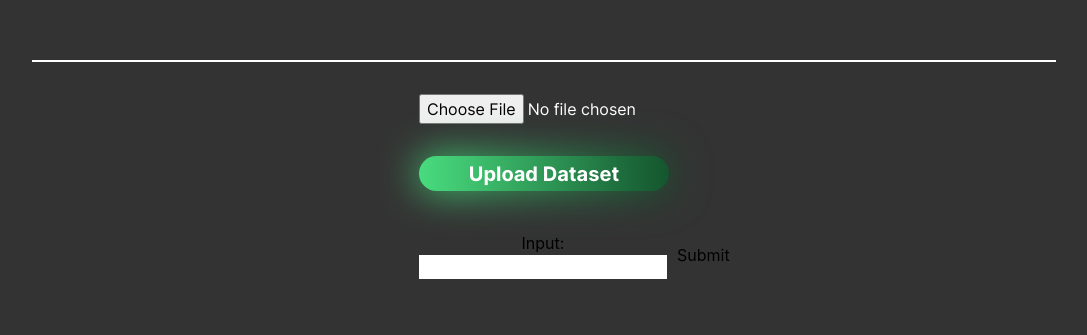
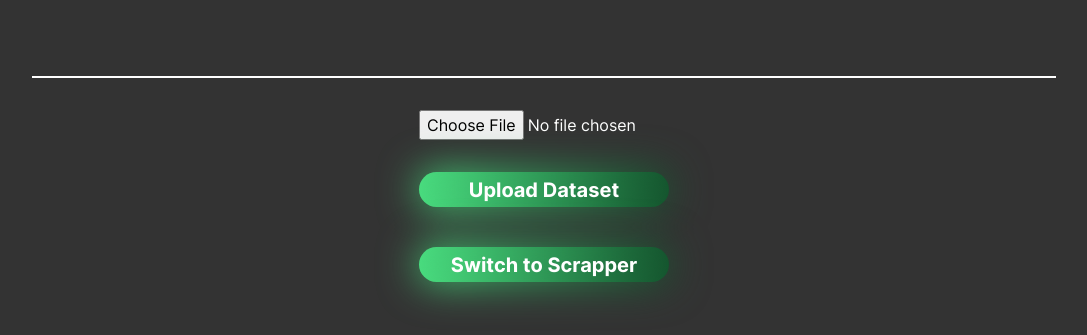
Before and after one commit to alandmprtma/Algeo02-22124, a React (Create React App) app: page /CBIR in a window 1280 px wide. Shown: the part 1906-2241 px from the top of the page, without its empty margins (96-1183 px from the left). Before the commit the page ends 2185 px from the top, so only its background shows below. Built offline with nearby package versions, Linux system fonts and the light colour scheme.

Commit message:
feat: integrating Image Scrapper and styling

```diff
--- a/src/components/Aboutus.jsx
+++ b/src/components/Aboutus.jsx
@@ -1,9 +1,11 @@
 import React from 'react'
 import foto1 from '../assets/foto1.png'
+import asistenLeon from '../assets/asistenLeon.jpg'
 import qika from '../assets/qika.jpg'
 import aland from '../assets/Aland.jpg'
 import Ikhwan from '../assets/ikhwan.jpg'
 import Bg from'../assets/background-website.jpg'
+import PakRila from '../assets/rilamandala-d48f6.jpg'
 
 const Aboutus = () => {
   const members = [
@@ -65,7 +67,7 @@ const Aboutus = () => {
           <div className='relative z-10 bg-primary rounded w-[99%] h-[99%] p-4 flex items-center flex-col text-white'>
             <h2 className='font-inter-bold text-2xl'>Lecturer</h2>
             <h3 className='font-inter text-l'>Linear Algebra and Geometry</h3>
-            <img src={foto1} className='h-[150px] w-[150px] rounded-full object-cover mt-8'/>
+            <img src={PakRila} className='h-[150px] w-[150px] rounded-full object-cover mt-8'/>
             <p className='font-inter-bold mt-7'>Ir. Rila Mandala, M.Eng., Ph.D.</p>
 
           </div>
@@ -76,7 +78,7 @@ const Aboutus = () => {
           <div className='relative z-10 bg-primary rounded w-[99%] h-[99%] p-4 flex items-center flex-col text-white '>
           <h2 className='font-inter-bold text-2xl'>Project Assistant</h2>
           <h3 className='font-inter text-l'>IRK Lab Assistance</h3>
-          <img src={foto1} className='h-[150px] w-[150px] rounded-full object-cover mt-8'/>
+          <img src={asistenLeon} className='h-[150px] w-[150px] rounded-full object-cover mt-8'/>
           <p className='font-inter-bold mt-4'>Michael Leon Putra Widhi</p>
           <p className='font-inter'>13521108</p>
           </div>
--- a/src/components/Cbir.jsx
+++ b/src/components/Cbir.jsx
@@ -16,6 +16,7 @@ import ImageScraper from './ImageScraper'
 
 const Cbir = () => {
   const [uploadMode, setUploadMode] = useState('image'); // 'image' or 'camera'
+  const [datasetMode, setDatasetMode] = useState('dataset'); // 'dataset' or 'scrapper'
   const [uploadedImage, setUploadedImage] = useState(null);
   const [uploadDataset, setUploadDataset] = useState(null);
   const [currentPage, setCurrentPage] = useState(0);
@@ -55,6 +56,11 @@ const Cbir = () => {
   const toggleUploadMode = () => {
     setUploadMode((prevMode) => (prevMode === 'image' ? 'camera' : 'image'));
   };
+
+  const DatasetUploadMode = () => {
+    setDatasetMode((prevMode) => (prevMode === 'dataset' ? 'scrapper' : 'dataset'));
+  };
+
 
   const handleImageUpload = (image) => {
     // Logic to handle image upload and set it in state
@@ -131,12 +137,24 @@ const Cbir = () => {
             </div>
           )}
       </div>
-       <div className="bg-white h-[2px] w-full"/>
+       <div className="bg-white h-[2px] w-full mt-4"/>
        <div className='mt-8 mb-10 w-[250px] h-[35px] relative'>
-           <DatasetUploader />
-           <ImageScraper/>
-        </div>
-        <div className='h-[100px] w-full'/>
+       {datasetMode === 'dataset' ? (
+               <DatasetUploader />
+              ) : (
+                <div className='translate-x-[-115px]'>
+                <ImageScraper/>
+                </div>
+              )}
+      <div className='rounded my-[25px] w-[250px] h-[35px] relative
+          before:content-[""] before:absolute before:top-0 before:left-0 before:h-[100%] before:w-[100%] before:bg-gradient before:-z-1 before:rounded-[20px]
+          after:content-[""] after:absolute after:top-0 after:left-0 after:h-[100%] after:w-[100%] after:bg-gradient after:blur-[20px] after:-z-1 flex items-center justify-center after:rounded-[15px]'>
+        <button className={`font-inter-bold text-xl hover:scale-105 cursor-pointer transition-all text-white z-10 ${datasetMode === 'dataset'}`} onClick={DatasetUploadMode}>
+        {datasetMode === 'dataset' ? 'Switch to Scrapper' : 'Switch to Dataset'}
+      </button>
+      </div>
+      </div>
+      <div className='h-[150px] w-full'/>
       </article>
     </section>
 
--- a/src/components/ImageScraper.js
+++ b/src/components/ImageScraper.js
@@ -21,11 +21,13 @@ const ImageScraper = () => {
   return (
     <div>
       <form onSubmit={handleSubmit} style={{ display: 'flex', flexDirection: 'row' }}>
-        <label>
-          Input:
-          <input type="text" value={input} onChange={handleChange} />
+        <label className='w-[500px] font-inter-bold text-xl text-white mb-[20px]'>
+          <div className='mb-[20px]'>Image Scrapper</div>
+          <input className='w-[500px] rounded-[10px] border-2 border-green-600' type="text" value={input} onChange={handleChange} />
         </label>
-        <button type="submit" style={{ marginLeft: '10px' }}>Submit</button>
+        <div className = 'rounded my-[25px] w-[250px] h-[35px] relative before:content-[""] before:absolute before:top-0 before:left-0 before:h-[100%] before:w-[100%] before:bg-gradient before:-z-1 before:rounded-[20px] after:content-[""] after:absolute after:top-0 after:left-0 after:h-[100%] after:w-[100%] after:bg-gradient after:blur-[20px] after:-z-1 flex items-center justify-center after:rounded-[15px] translate-x-[20px] translate-y-[20px]'>
+        <button type="submit" className='font-inter-bold text-white text-l z-10 translate-x-[-4px] hover:scale-105 cursor-pointer transition-all' style={{ marginLeft: '10px' }}>  Submit </button>
+        </div>
       </form>
     </div>
   );
```
